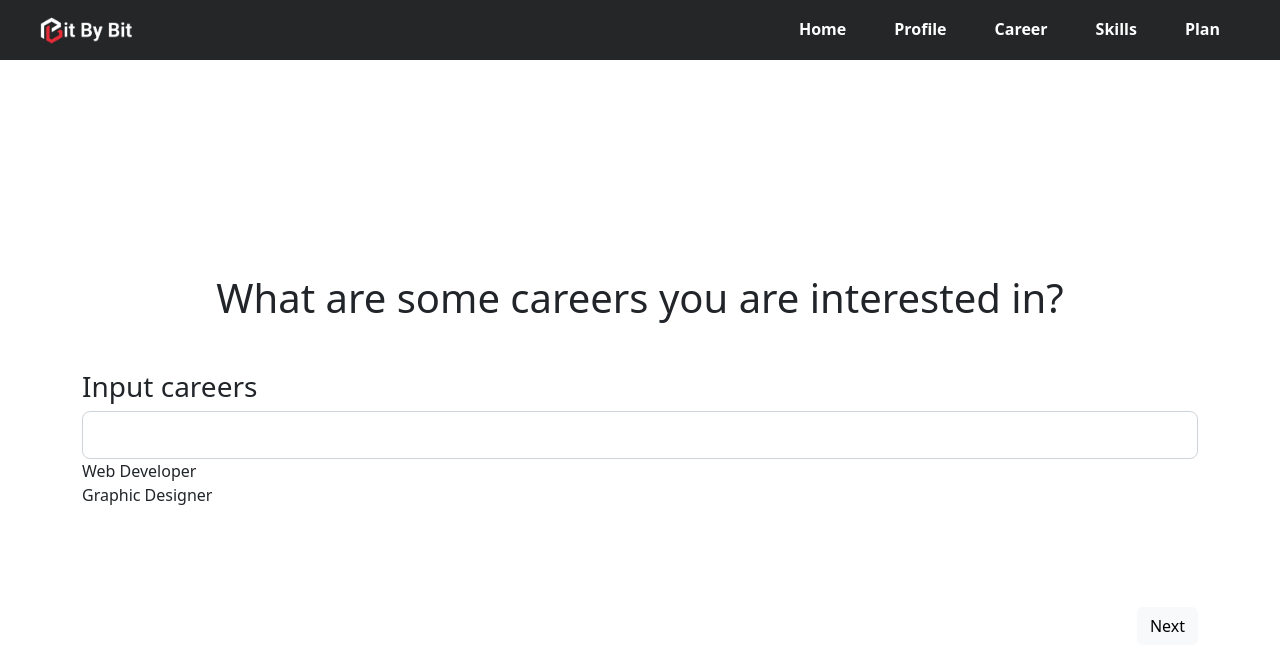
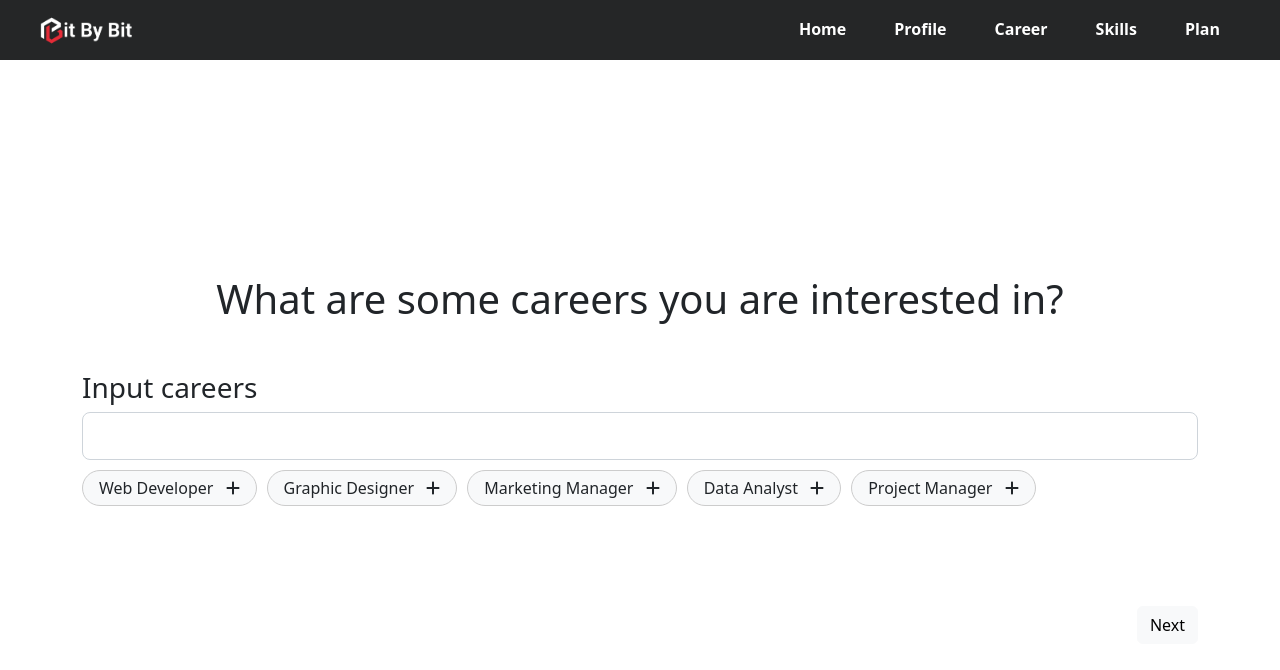
Before and after one commit to jeezusplays/bit-by-bit, a Vue app: page /onboard/interest in a window 1280 px wide. Shown: the top 670 px of the page. Built offline with nearby package versions, Linux system fonts and the light colour scheme.

Commit message:
update OnboardInterest to match skills

```diff
--- a/src/components/onboard/OnboardInterest.vue
+++ b/src/components/onboard/OnboardInterest.vue
@@ -1,13 +1,4 @@
 <template>
-  <!-- <div class="container" style="margin-left: 100px;margin-right:100px">
-        <h1 class="justify-content-center" style="margin: 100px">What are your interested careers?</h1>
-        <label for="interests">Enter your interested careers:</label>
-        <input type="text" id="interests" v-model="userInput" @input="updateRecommendedCareers">
-        <select v-model="selectedCareer">
-            <option v-for="career in recommendedCareers" :value="career">{{ career }}</option>
-        </select>
-    </div> -->
-  <!-- form -->
 
   <div class="container-fluid vh-100 d-flex">
     <div class="container m-auto">
@@ -16,12 +7,16 @@
       </h1>
       <div class="justify-content-center mt-5">
         <h3>Input careers</h3>
-        <input class="form-control form-control-lg" type="text" id="career-input" v-model="careerInput" @keyup.enter="addCareer">
+        <input class="form-control form-control-lg" type="text" id="career-input" v-model="careerInput"
+        @keyup.enter="addCareer">
       </div>
       <div class="career-list">
-          <div v-for="career in careers" :key="career.id" class="career" :class="{ 'selected': isSelected(career) }" @click="toggleSelected(career)">
-            {{ career.name }}
-          </div>
+        <div v-for="career in careers" :key="career.id" class="career rounded-pill px-3"
+          :class="[isSelected(career) ? 'bg-dark text-white' : 'bg-light border-1 text-dark']"
+          @click="toggleSelected(career)">
+          {{ career.name }}
+          <font-awesome-icon v-if="!isSelected(career)" class="ms-2" :icon="['fas', 'plus']" />
+        </div>
         </div>
       <!-- button -->
       <div style="margin-top: 100px" class="d-flex flex-row">
@@ -42,28 +37,16 @@ export default {
     return {
       careers:[
         {id: 1, name: "Web Developer"},
-        {id: 2, name: "Graphic Designer"}
+        {id: 2, name: "Graphic Designer"},
+        {id: 3, name: "Marketing Manager"},
+        {id: 4, name: "Data Analyst"},
+        {id: 5, name: "Project Manager"}
       ],
       careerInput: "",
-      recommendedCareers: [],
       selectedCareers: [],
     };
   },
   methods: {
-    updateRecommendedCareers() {
-      // Make an API call or use a local list of careers to get recommended options based on user input
-      const matchingCareers = [
-        "Web Developer",
-        "Graphic Designer",
-        "Marketing Manager",
-        "Data Analyst",
-        "Project Manager",
-      ].filter((career) => {
-        return career.toLowerCase().includes(this.careerInput.toLowerCase());
-      });
-      this.recommendedCareers = matchingCareers;
-      this.selectedCareer = matchingCareers[0];
-    },
 
     isSelected(career) {
         return this.selectedCareers.includes(career);
@@ -75,7 +58,7 @@ export default {
           this.selectedCareers.push(career);
         }
       },
-      addSkill() {
+      addCareer() {
         if (this.careerInput.trim() !== '') {
           const newCareer = { id: this.careers.length + 1, name: this.careerInput.trim() };
           this.careers.push(newCareer);
@@ -86,3 +69,33 @@ export default {
   },
 };
 </script>
+
+<style>
+.careers {
+  display: flex;
+  flex-wrap: wrap;
+  gap: 10px;
+}
+
+.careers div {
+  flex-basis: calc(33.33% - 10px);
+}
+
+.career {
+  cursor: pointer;
+  border: 1px solid #ccc;
+  padding: 5px;
+  /* border-radius: 5px; */
+}
+
+.career.selected {
+  background-color: #252627;
+  color: #fff;
+}
+
+.career-list {
+  display: flex;
+  flex-wrap: wrap;
+  gap: 10px;
+  margin-top: 10px;
+}</style>
```
